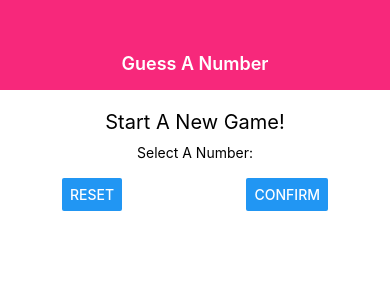
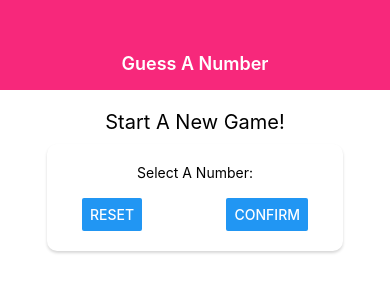
Before and after one commit to drerichards/guess-mobile, a React Native app: screen / in a window 390 px wide. Shown: the top 300 px of the page. Built offline with nearby package versions, Linux system fonts and the light colour scheme.

Commit message:
add card comp

```diff
--- /dev/null
+++ b/components/Card.js
@@ -0,0 +1,28 @@
+import React from 'react'
+import { View, Text, StyleSheet } from 'react-native'
+
+const Card = props => {
+  return (
+    <View style={{...styles.card, ...props.style}}>
+      {props.children}
+    </View>
+  )
+}
+
+const styles = StyleSheet.create({
+  card: {
+    padding: 20,
+    shadowOpacity: .16,
+    shadowOffset: {
+      width: 0,
+      height: 2
+    },
+    shadowColor: '#000',
+    shadowRadius: 3,
+    backgroundColor: '#fff',
+    elevation: 5,
+    borderRadius: 10
+  },
+})
+
+export default Card
--- a/screens/StartScreen.js
+++ b/screens/StartScreen.js
@@ -1,18 +1,19 @@
 import React from 'react'
 import { View, Text, StyleSheet, TextInput, Button } from 'react-native'
+import Card from '../components/Card'
 
 const StartScreen = props => {
   return (
     <View style={styles.screen}>
       <Text style={styles.screenTitle}>Start A New Game!</Text>
-      <View style={styles.inputContainer}>
+      <Card style={styles.inputContainer}>
         <Text>Select A Number:</Text>
         <TextInput />
         <View style={styles.buttonContainer}>
-          <Button title="Reset" onPress={() => {}} />
-          <Button title="Confirm" onPress={() => {}} />
+          <Button title="Reset" onPress={() => { }} />
+          <Button title="Confirm" onPress={() => { }} />
         </View>
-      </View>
+      </Card>
     </View>
   )
 }
```
